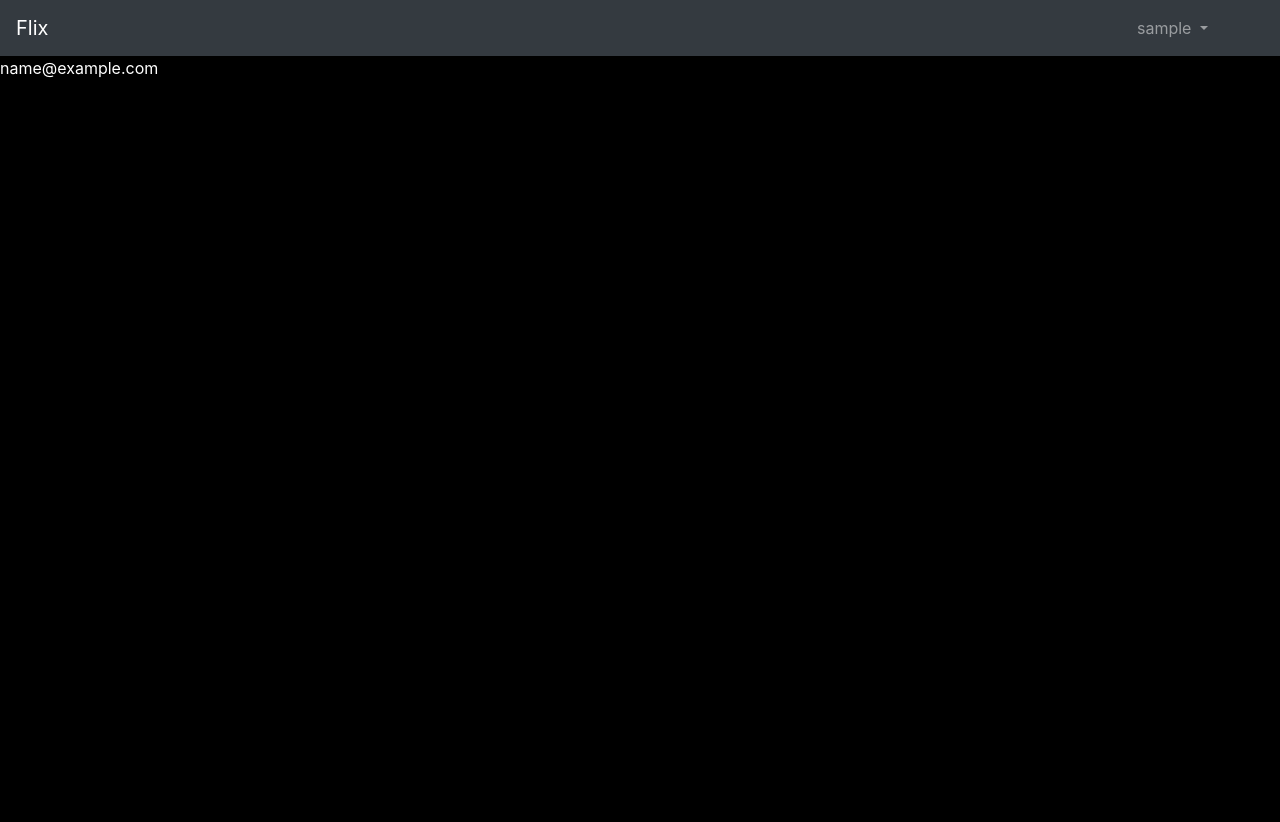
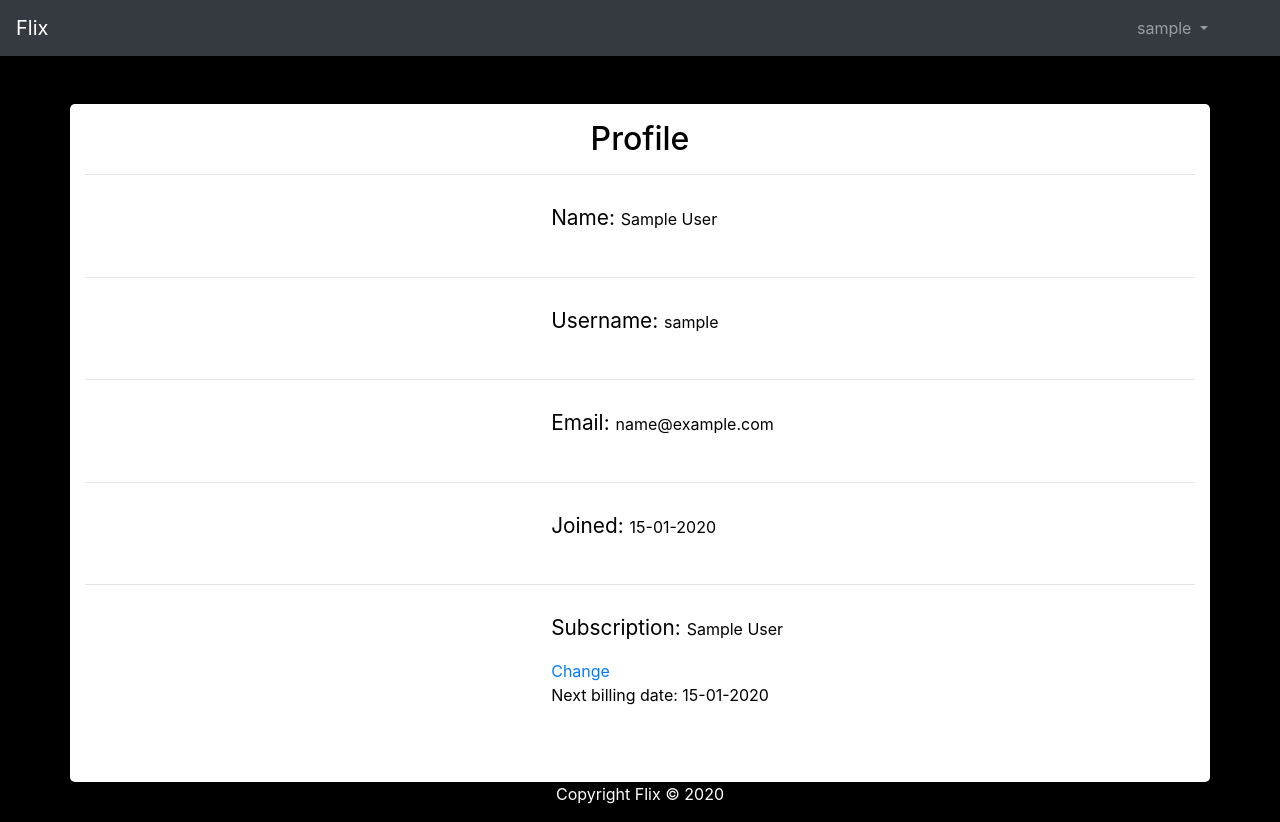
Before and after one commit to gazzamc/Flix, a Django app: page /accounts/profile/ in a window 1280 px wide. Before the commit the page ends 78 px from the top, so only its background shows below. Run offline with Django 3.2, Linux system fonts and the light colour scheme; a user stored in the database is signed in; tables that the repository leaves empty hold one stand-in row (values such as "Sample post"); some libraries are stand-ins or nearby versions.

Commit message:
Added footer to base.html. Styled profile page

```diff
--- a/accounts/templates/profile.html
+++ b/accounts/templates/profile.html
@@ -1,7 +1,36 @@
 {% extends 'base.html' %}
-{% block page_title %}{{ user }}'s Profile{% endblock %}
-{% block page_heading %}{{ user }}'s Profile{% endblock %}
+{% block page_title %}Profile{% endblock %}
 
 {% block content %}
-<p>{{ profile.email }}</p>
+    <div class="container mt-5" id="profile">
+        <div class="row">
+            <div class="col-12">
+                <h2 class="text-center mt-3">Profile</h2>
+                <hr>
+            </div>
+            <div class="col-12">
+                <div class="col-12 profile-info">
+                    <p><span class="profile-subheading">Name: </span>{{ user.get_full_name }}</p>
+                </div>
+                <hr>
+                <div class="col-12 profile-info">
+                    <p><span class="profile-subheading">Username: </span>{{ user.username }}</p>
+                </div>
+                <hr>
+                <div class="col-12 profile-info">
+                    <p><span class="profile-subheading">Email: </span>{{ user.email }}</p>
+                </div>
+                <hr>
+                <div class="col-12 profile-info">
+                    <p><span class="profile-subheading">Joined: </span>{{ user.date_joined|date:"d-m-Y" }}</p>
+                </div>
+                <hr>
+                <div class="col-12 profile-info mb-5">
+                    <p><span class="profile-subheading">Subscription: </span>{{ user_plan }}</p>
+                    <a href="{% url 'plans' %}">Change</a>
+                    <p>Next billing date: {{ next_billing|date:"d-m-Y" }}</p>
+                </div>
+            </div>
+        </div>
+    </div>
 {% endblock %}
--- a/accounts/views.py
+++ b/accounts/views.py
@@ -78,5 +78,25 @@ def registration(request):
 @login_required
 def user_profile(request):
     """The user's profile page"""
+
+    try:
+        subscriber = Subscriber.objects.get(user=request.user.id)
+    except Subscriber.DoesNotExist:
+        subscriber = None
+
+    if subscriber:
+        user_plan = subscriber.plan
+        next_bill_date = subscriber.subscription_end_date
+        print(next_bill_date)
+    else:
+        user_plan = None
+        next_bill_date = None
+
     user = User.objects.get(email=request.user.email)
-    return render(request, 'profile.html', {"profile": user})
+
+    context = {
+        "profile": user,
+        "user_plan": user_plan,
+        "next_billing": next_bill_date
+    }
+    return render(request, 'profile.html', context)
--- a/checkout/templates/plans.html
+++ b/checkout/templates/plans.html
@@ -36,9 +36,9 @@
                                 {% csrf_token %}
                                 <input type='hidden' name="plan_type" value="{{ plan.plan_name }}">
 
-                                {% if curr_plan == plan %}
+                                {% if user_plan == plan %}
                                     <input type="submit" value="Subscribed" class="btn btn-primary btn-lg" disabled>
-                                {% elif curr_plan == None %}
+                                {% elif user_plan == None %}
                                     <input type="submit" value="Subscribe" class="btn btn-primary btn-lg">
                                 {% else %}
                                     {% if plan.plan_name == "pro" %}
--- a/checkout/views.py
+++ b/checkout/views.py
@@ -21,7 +21,7 @@ def plans(request):
 
     context = {
         'plans': plans,
-        'curr_plan': user_plan
+        'user_plan': user_plan
     }
 
     return render(request, 'plans.html', context)
--- a/static/css/style.css
+++ b/static/css/style.css
@@ -156,3 +156,30 @@ body{
 .card-title{
     font-size: 2em;
 }
+
+/* profile */
+
+#profile{
+    background-color: #fff;
+    color: #000;
+    border-radius: 5px;
+    text-align: justify;
+}
+
+.profile-subheading{
+    font-size: 1.3em;
+}
+
+.profile-info {
+    padding: 1% 0% 1% 42%;
+}
+
+
+
+/* footer */
+footer p{
+    position: relative;
+    bottom: 0%;
+    width: 100vw;
+    text-align: center;
+}
--- a/templates/base.html
+++ b/templates/base.html
@@ -54,5 +54,9 @@
     </header>
 	{% block content %}
 	{% endblock %}
+    <!-- Footer -->
+    <footer>
+        <p>Copyright Flix &copy; 2020</p>
+    </footer>
 </body>
 </html>
```
